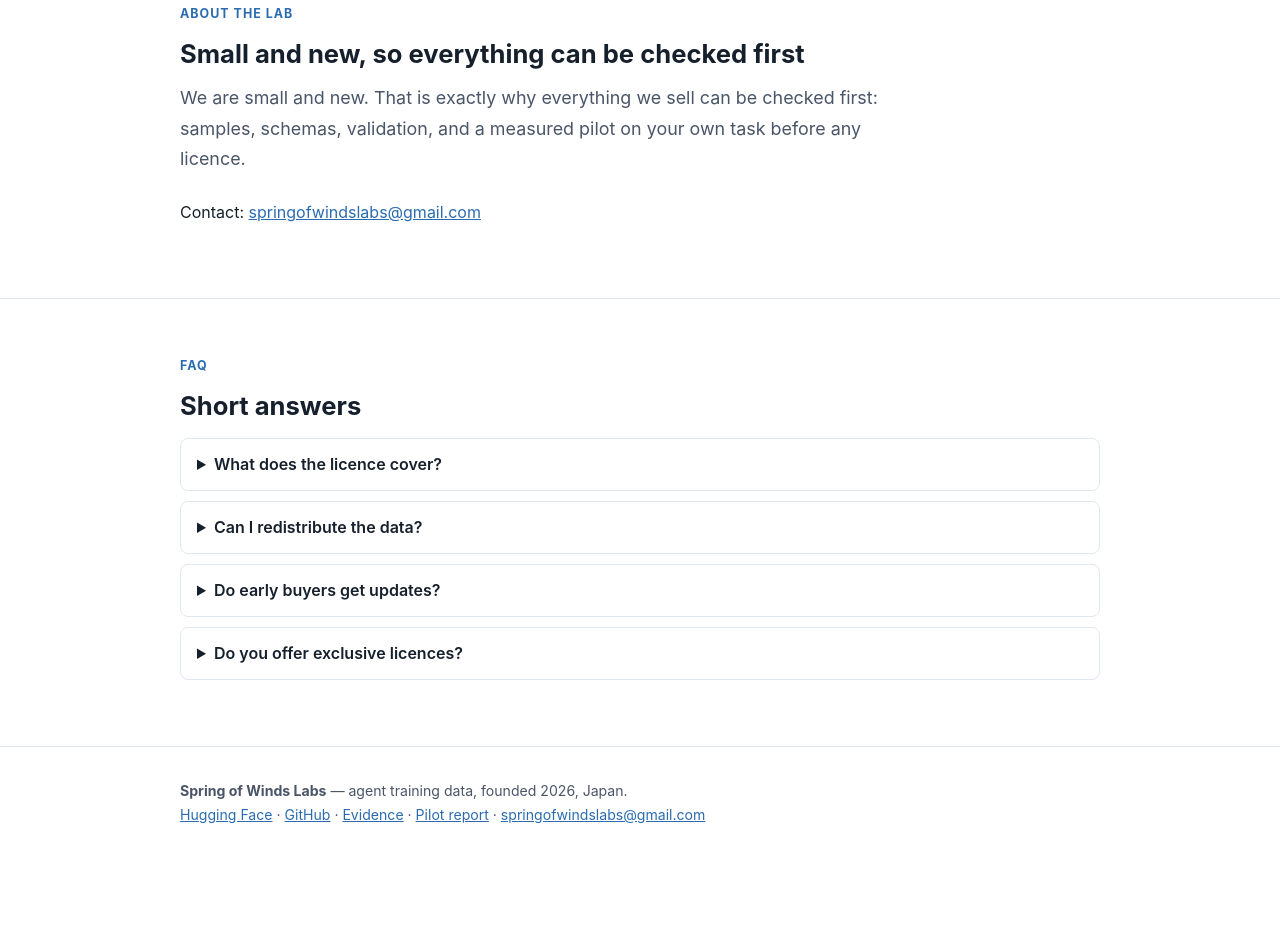
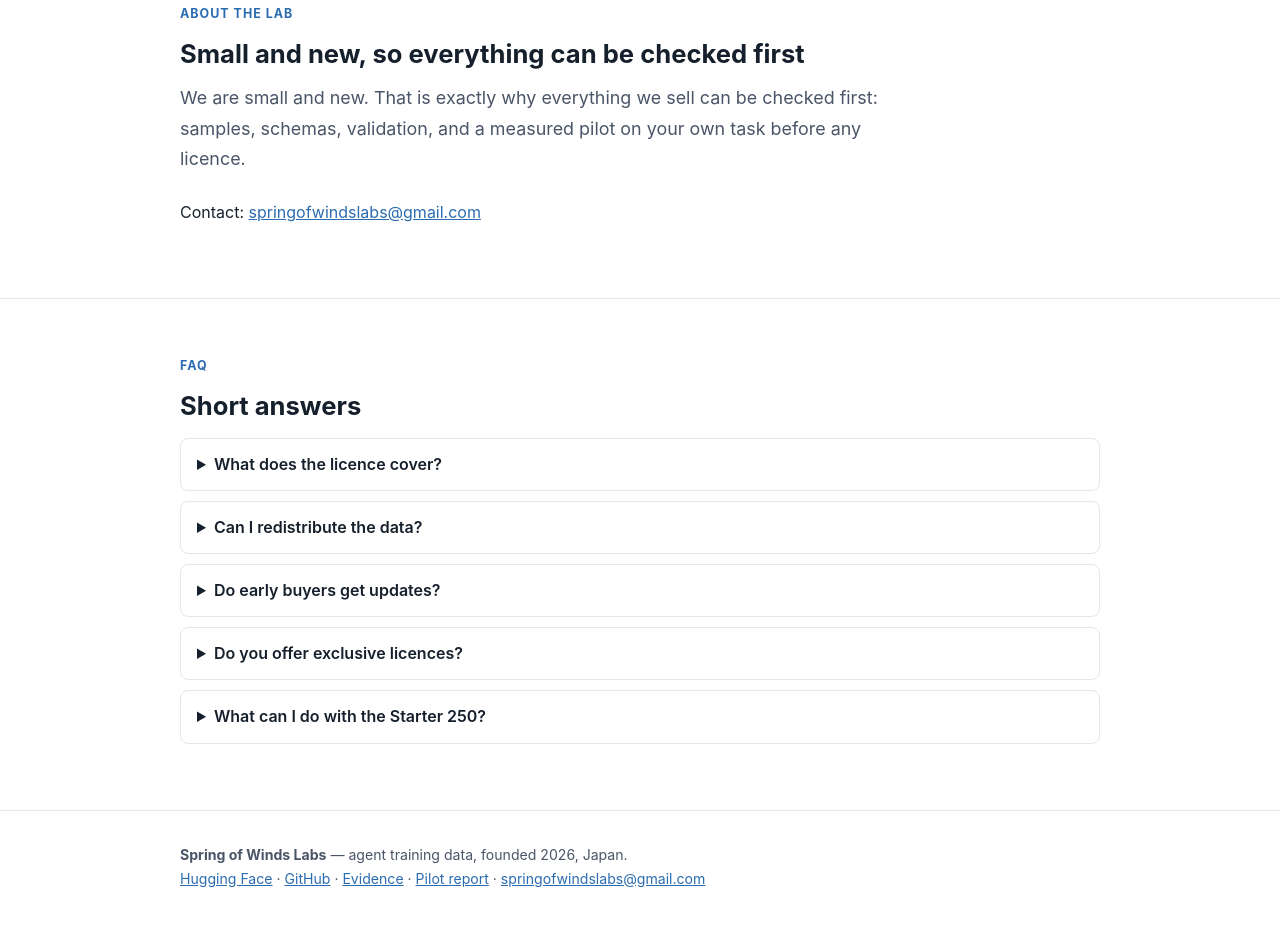
Before and after one commit to springofwindslabs/springofwinds-datasets, a plain HTML site: page docs/index.html in a window 1280 px wide. Shown: the part 6658-7584 px from the top of the page. Before the commit the page ends 7541 px from the top, so only its background shows below. Drawn offline with Linux system fonts and the light colour scheme.

Commit message:
Add Starter 250 licence FAQ (evaluation scope, $49 credit)

```diff
--- a/docs/index.html
+++ b/docs/index.html
@@ -381,6 +381,10 @@
       <summary>Do you offer exclusive licences?</summary>
       <p>No. We do not sell exclusive licences.</p>
     </details>
+    <details>
+      <summary>What can I do with the Starter 250?</summary>
+      <p>The Starter 250 is for internal evaluation, validation and experimental training, on 250 rows drawn from the MCP Agent Trajectory 1K tier. If you train a production or commercial model, you need the 1K licence &mdash; and the $49 you paid for the Starter is credited in full toward it.</p>
+    </details>
   </div>
 </section>
 
```
